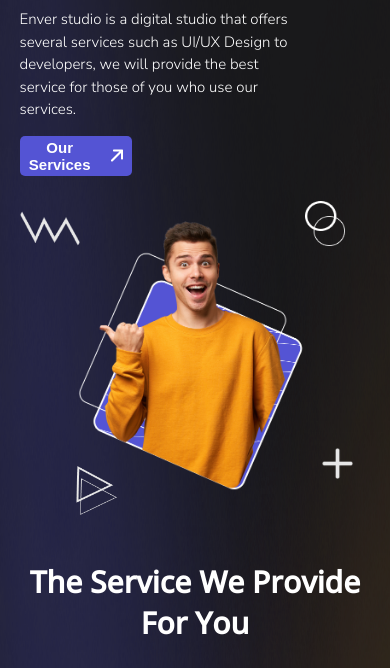
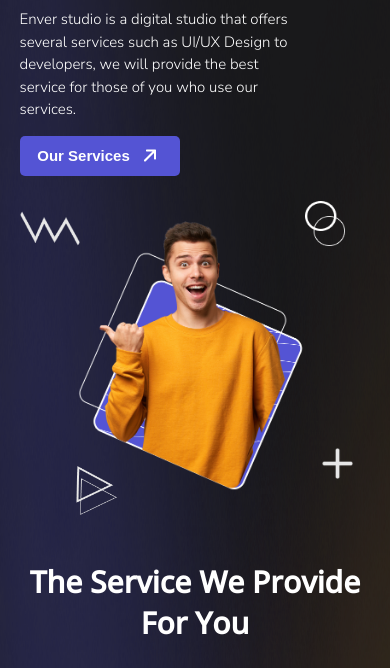
Before and after one commit to KrKessedi/Enver-Project, a plain HTML site: page index.html in a window 390 px wide. Shown: the part 176-844 px from the top of the page. Drawn offline with nearby package versions, Linux system fonts and the light colour scheme.

Commit message:
Added enver template

```diff
--- a/css/adaptive_styles.css
+++ b/css/adaptive_styles.css
@@ -232,7 +232,7 @@
     }
      .header__btn {
         font-size: 15px;
-        width: 40%;
+        width: 46%;
         height: 40px;
      }
      .vector {
@@ -334,6 +334,9 @@
         width: 100px;
         height: 30px;
     }
+    .header__btn {
+        width: 57%;
+    }
 }
 
 @media all and (max-width:320px) {
```
